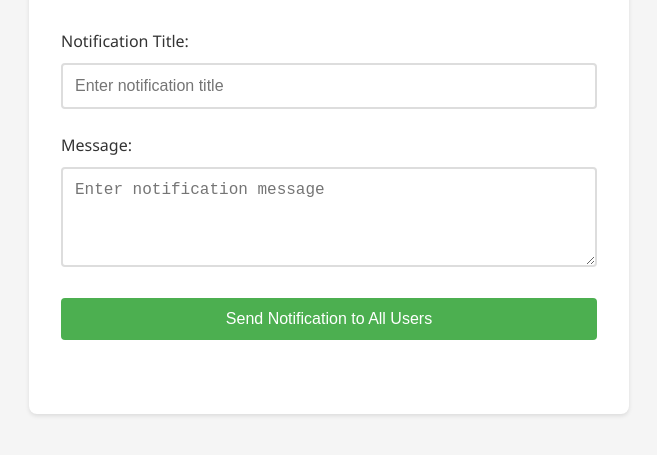
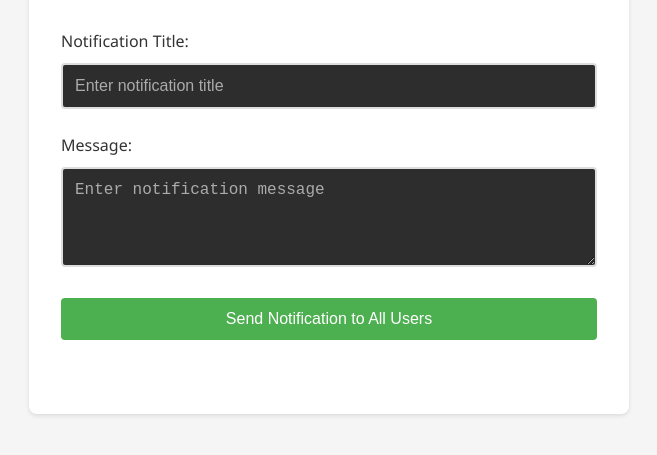
Before and after one commit to Shriram2005/Notification-Practice, a plain HTML site: page website/index.html in a window 1280 px wide. Shown: the part 169-624 px from the top of the page, without its empty margins (311-968 px from the left). Drawn offline with Linux system fonts and the light colour scheme.

Commit message:
website ui changes

```diff
--- a/website/index.html
+++ b/website/index.html
@@ -71,13 +71,20 @@
             border-radius: calc(var(--border-radius) * 0.5);
             font-size: 1rem;
             transition: border-color 0.3s ease;
-            background-color: var(--card-background);
+            background-color: #2d2d2d;
+            color: white;
+        }
+
+        input[type="text"]::placeholder,
+        textarea::placeholder {
+            color: rgba(255, 255, 255, 0.6);
         }
 
         input[type="text"]:focus,
         textarea:focus {
             outline: none;
             border-color: var(--primary-color);
+            background-color: #363636;
         }
 
         button {
```
Also changed, not shown: website/netlify.toml.
